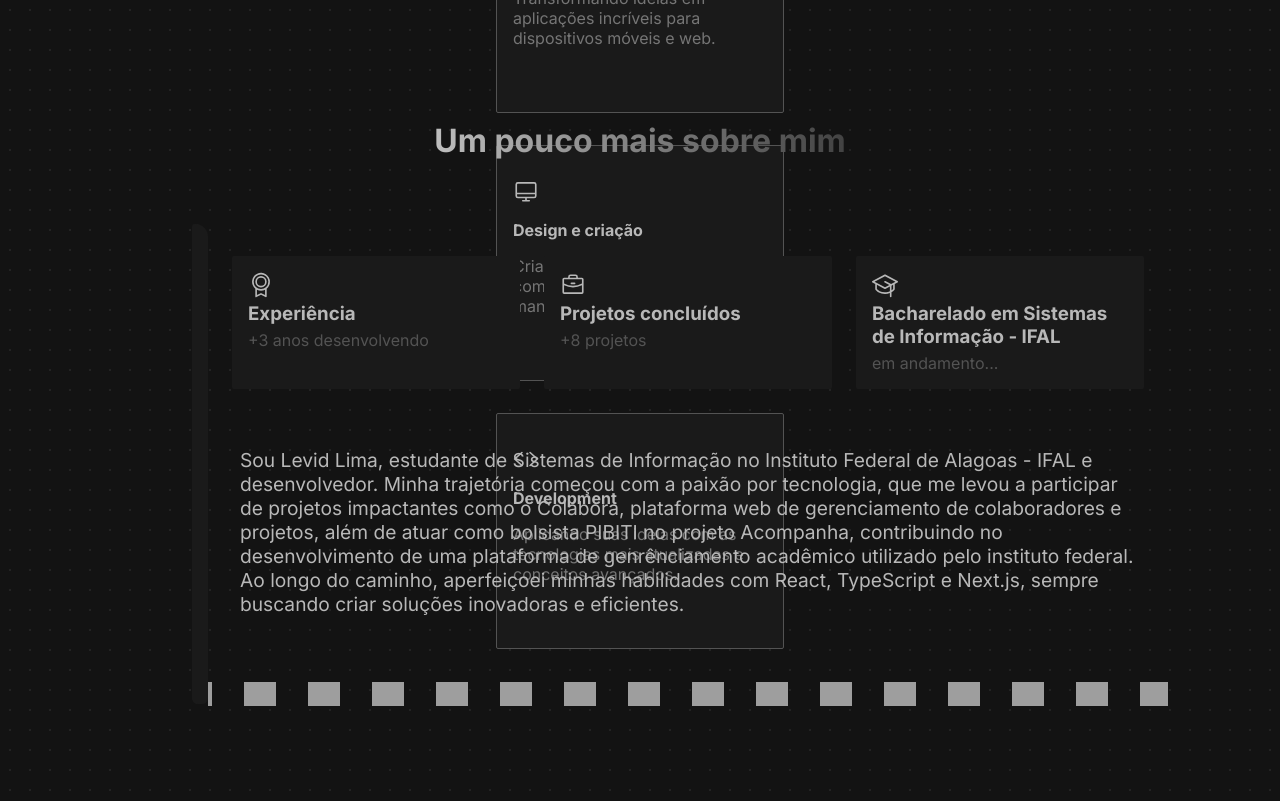
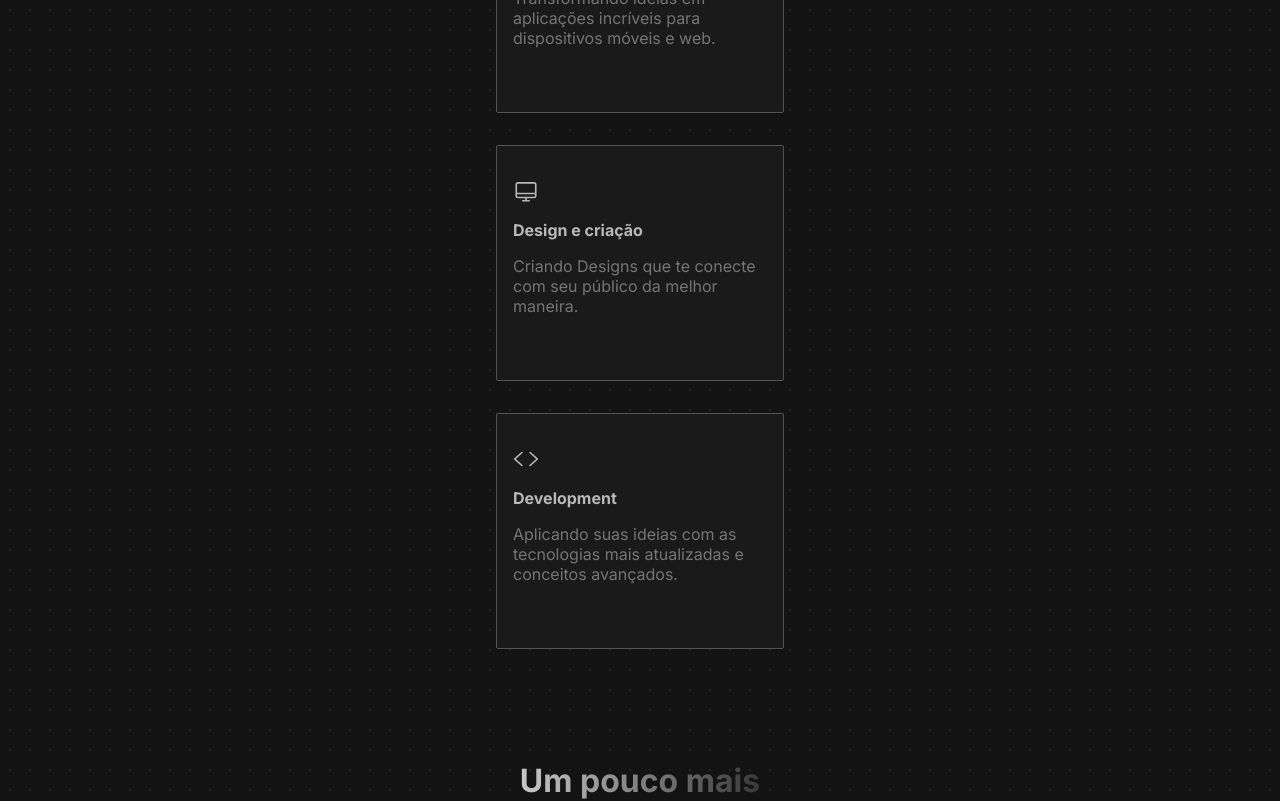
Before and after one commit to DEVLevid/levid-lima-web, a Next.js app: page / in a window 1280 px wide. Shown: the part 1520-2321 px from the top of the page. Built offline with nearby package versions, Linux system fonts and the light colour scheme; grey boxes are pictures that could not be loaded.

Commit message:
refactor: Creating mobile version for about component.

```diff
--- a/src/components/about/styles.module.scss
+++ b/src/components/about/styles.module.scss
@@ -32,7 +32,7 @@
       width: 23rem;
       height: 30rem;
       overflow: hidden;
-        border: 8px solid  #1a1a1a;
+      border: 8px solid #1a1a1a;
       border-radius: 2rem 8rem 4rem 4rem;
 
       img {
@@ -56,7 +56,7 @@
         grid-template-columns: repeat(3, 1fr);
         gap: 1.5rem;
 
-            .card{
+        .card {
           width: 18rem;
           background-color: #1a1a1a;
           padding: 1rem;
@@ -73,7 +73,6 @@
       .description {
         font-size: 1.2rem;
         padding: 2rem;
-
       }
 
       .carousel {
@@ -89,3 +88,39 @@
     }
   }
 }
+
+@media (max-width: 1280px) {
+  .container {
+    margin-top: 50rem;
+    .title {
+      width: 20rem;
+    }
+
+    .aboutContainer {
+      flex-direction: column;
+      align-items: center;
+
+      .description {
+        display: none;
+      }
+
+      .info {
+        width: 100%;
+        display: flex;
+        flex-direction: column;
+        align-items: center;
+
+        .experience {
+          display: flex;
+          flex-direction: column;
+          margin-bottom: 18rem;
+        }
+
+        .carousel {
+          align-items: center;
+          width: 100%;
+        }
+      }
+    }
+  }
+}
```
Lines whose indentation alone changed are shown as unchanged.
